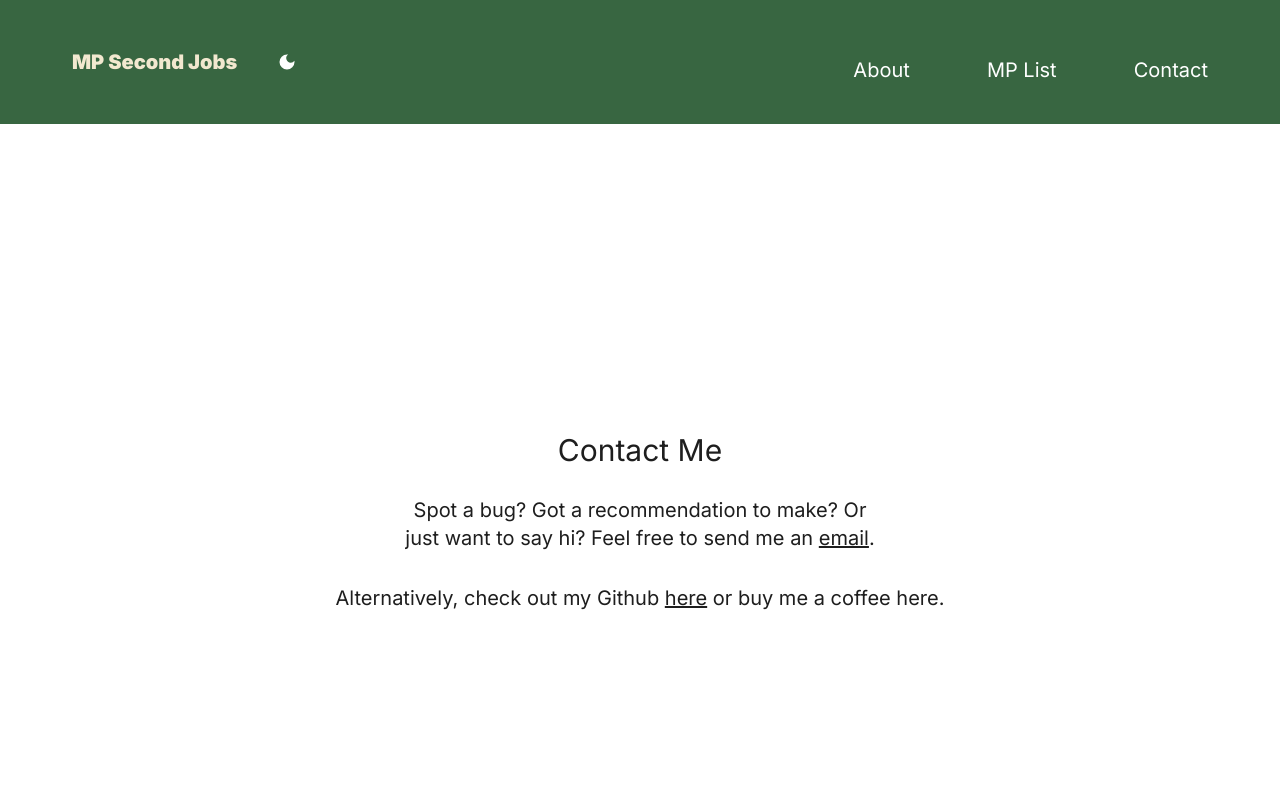
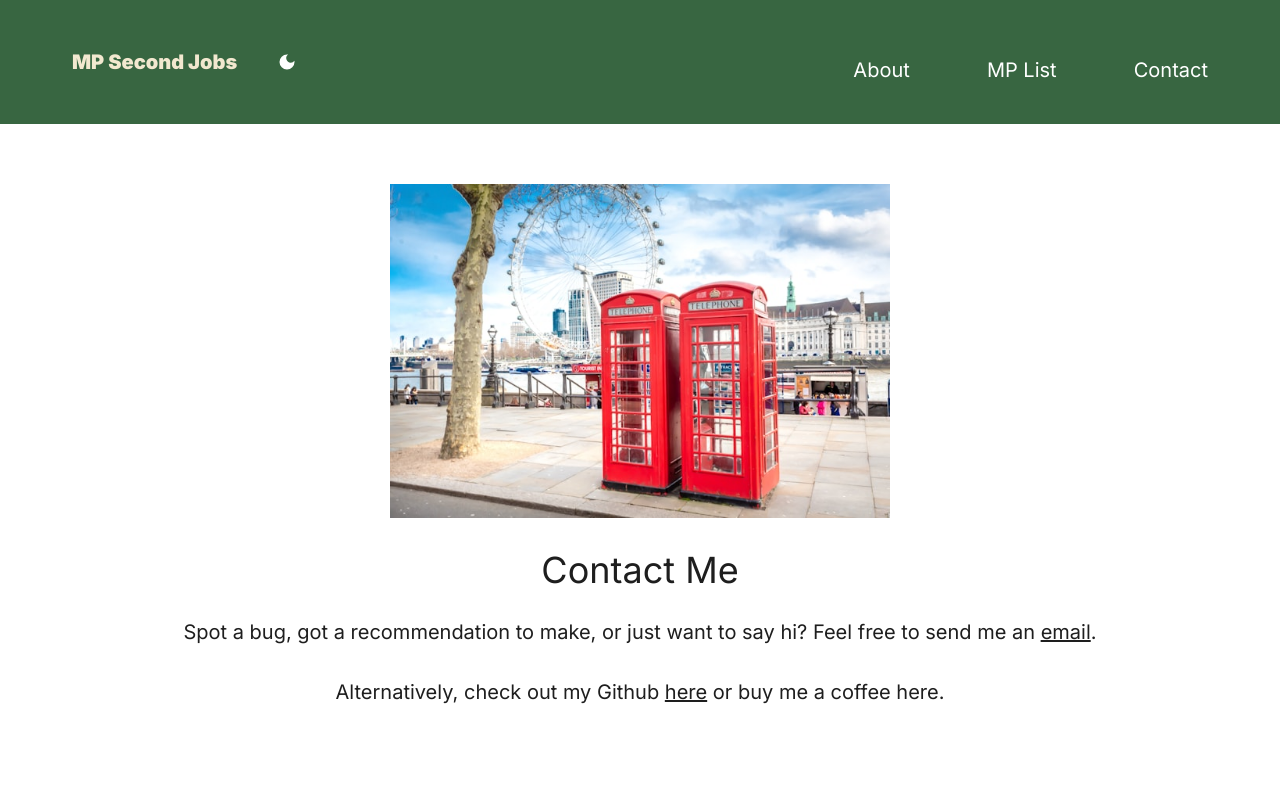
Before and after one commit to zamarz/second-jobs, a Next.js app: page /contact in a window 1280 px wide. Shown: the top 800 px of the page. Built offline with nearby package versions, Linux system fonts and the light colour scheme.

Commit message:
Add image to contact page and alter styling

```diff
--- a/src/app/contact/page.tsx
+++ b/src/app/contact/page.tsx
@@ -1,12 +1,20 @@
+import Image from "next/image";
 import Link from "next/link";
 
 const Contact = () => {
   return (
-    <section className="min-h-screen flex justify-center items-center ">
-      <div className="text-center w-2/3 text-balance">
-        <h3 className="text-3xl py-3 mx-auto">Contact Me</h3>
+    <section className="min-h-screen mx-auto container px-10 py-10">
+      <div className="text-center text-balance flex flex-col justify-center items-center">
+        <Image
+          src={"/assets/uk_telephone_contact.jpg"}
+          alt="An image of two red telephone boxes with the London Eye behind them"
+          width={500}
+          height={500}
+          className="py-5"
+        />
+        <h3 className="text-3xl md:text-4xl py-3 mx-auto">Contact Me</h3>
         <p className="text-xl py-4">
-          Spot a bug? Got a recommendation to make? Or just want to say hi? Feel
+          Spot a bug, got a recommendation to make, or just want to say hi? Feel
           free to send me an{" "}
           <Link
             className="underline hover:bg-tertiary-light"
```
Also changed, not shown: public/assets/uk_telephone_contact.jpg (added).
